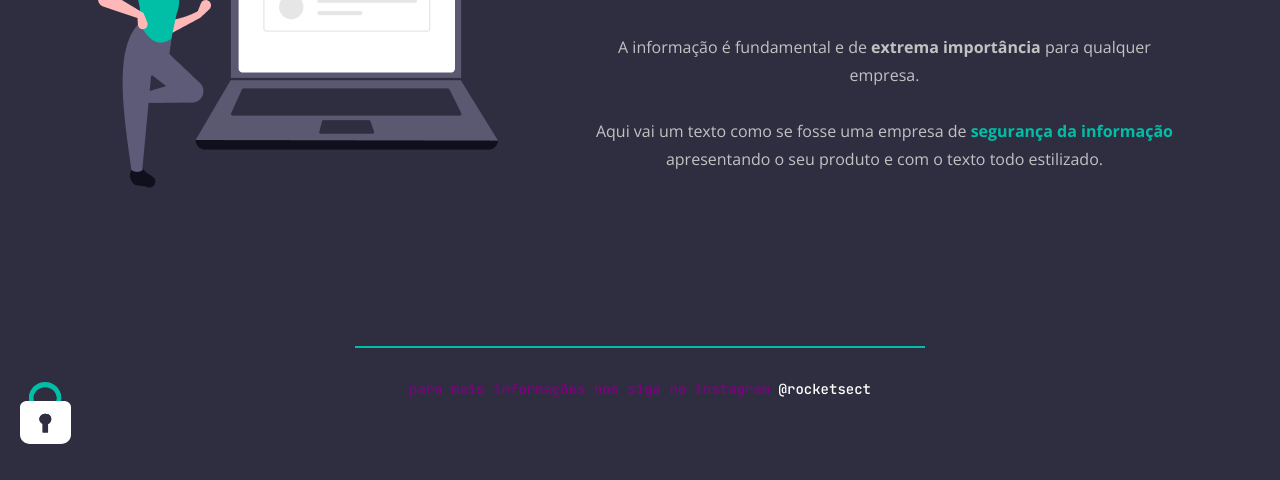
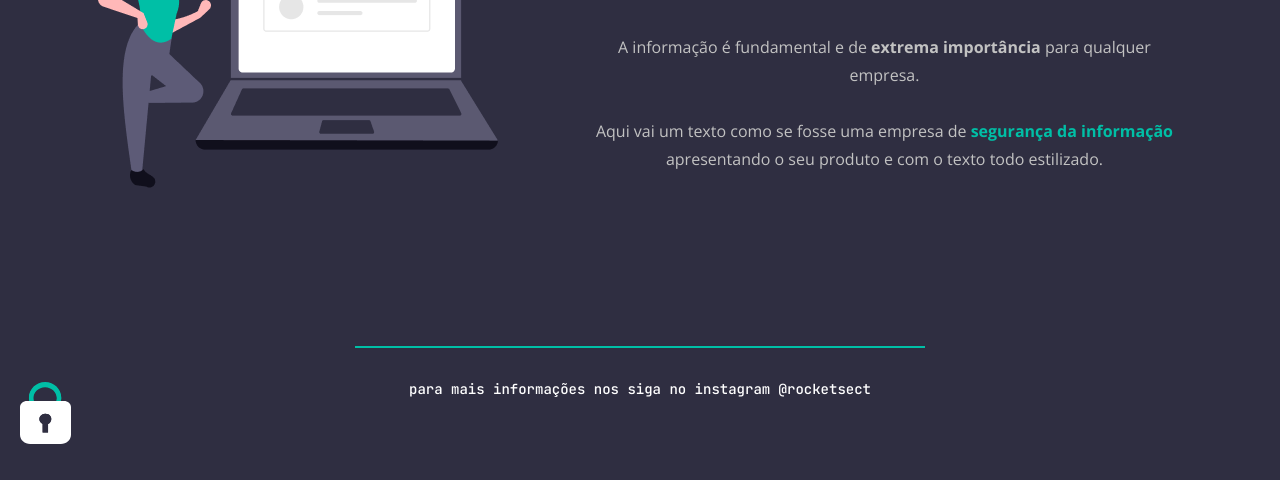
Before and after one commit to DaviF91/Desafio.Stage2.Recriando.Layout, a plain HTML site: page index.html in a window 1280 px wide. Shown: the part 336-816 px from the top of the page. Drawn offline with nearby package versions, Linux system fonts and the light colour scheme.

Commit message:
atualizado cor correta

```diff
--- a/style.css
+++ b/style.css
@@ -96,7 +96,7 @@ footer {
   font-size: 14px;
   line-height: 28px;
   white-space: nowrap;
-  color: purple;
+  color: #ffffff;
 }
 
 footer div a {
```
